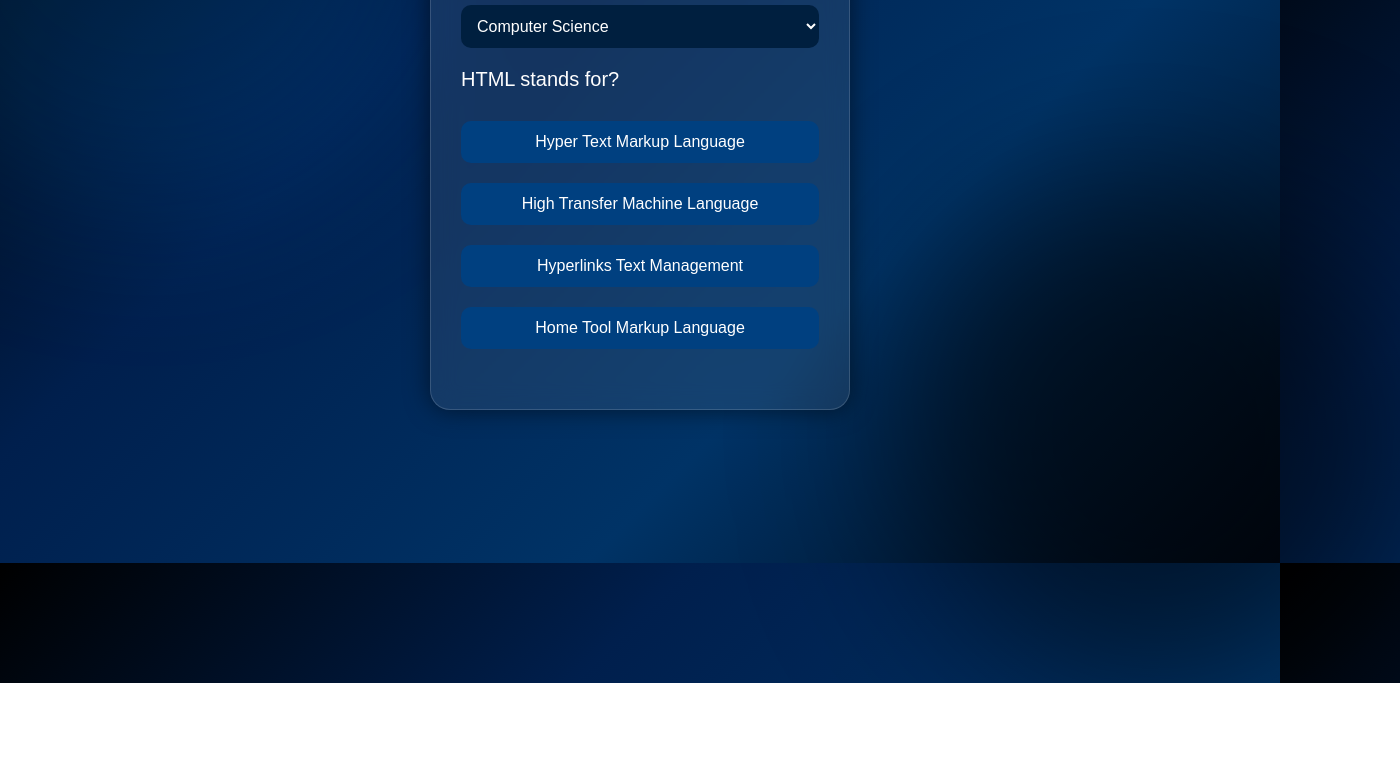
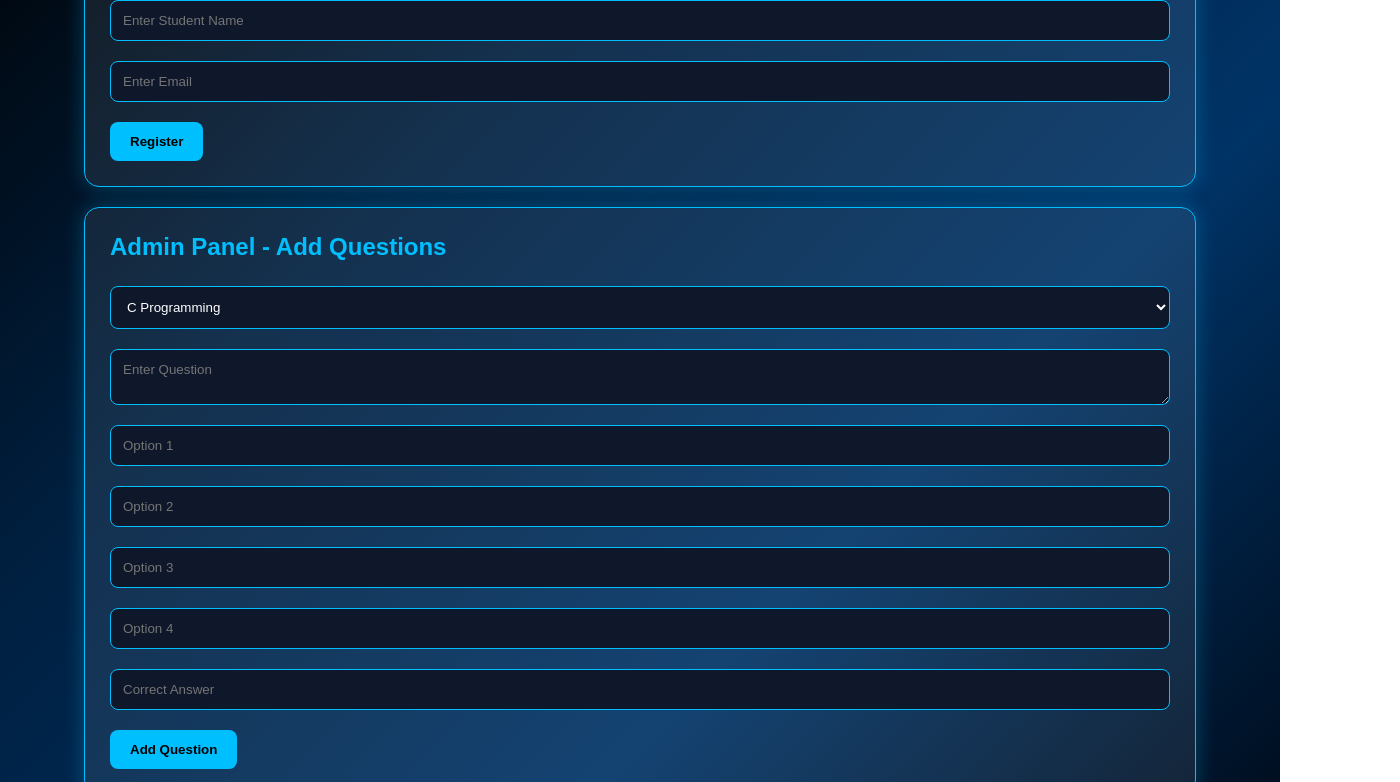
Before and after one commit to devaraswetha002-spec/onlinequiz, a plain HTML site: page index.html in a window 1280 px wide. Shown: the part 237-1019 px from the top of the page, 1400 px wide, since content can reach past the window. Before the commit the page ends 920 px from the top, so only its background shows below. Drawn offline with Linux system fonts and the light colour scheme.

Commit message:
Update index.html

````diff
--- a/index.html
+++ b/index.html
@@ -1,277 +1,329 @@
+# Online Quiz Application for Engineering Students
+
+```html
 <!DOCTYPE html>
 <html lang="en">
 <head>
-<meta charset="UTF-8" />
-<meta name="viewport" content="width=device-width, initial-scale=1.0"/>
-<title>Engineering Quiz App</title>
-
+  <meta charset="UTF-8">
+  <meta name="viewport" content="width=device-width, initial-scale=1.0">
+  <title>Engineering Quiz Portal</title>
   <style>
     *{
       margin:0;
       padding:0;
       box-sizing:border-box;
-    font-family: Arial, sans-serif;
+      font-family:Arial, sans-serif;
     }
 
     body{
-    height:100vh;
-    display:flex;
-    justify-content:center;
-    align-items:center;
-    background: linear-gradient(135deg,#000000,#001f4d,#003366,#000814);
-    overflow:hidden;
+      background: linear-gradient(135deg,#000000,#001f3f,#003366,#000814);
+      color:white;
+      min-height:100vh;
     }
 
-/* Animated Background */
-body::before{
-    content:"";
-    position:absolute;
-    width:600px;
-    height:600px;
-    background:rgba(0,140,255,0.15);
-    border-radius:50%;
-    top:-150px;
-    left:-150px;
-    filter:blur(80px);
+    header{
+      background:rgba(0,0,0,0.8);
+      padding:20px;
+      text-align:center;
+      box-shadow:0 0 15px #00aaff;
     }
 
-body::after{
-    content:"";
-    position:absolute;
-    width:500px;
-    height:500px;
-    background:rgba(0,0,0,0.5);
-    border-radius:50%;
-    bottom:-120px;
-    right:-120px;
-    filter:blur(80px);
+    header h1{
+      color:#00bfff;
+      font-size:36px;
     }
 
     .container{
-    position:relative;
-    width:420px;
-    background:rgba(255,255,255,0.08);
-    border:1px solid rgba(255,255,255,0.15);
-    backdrop-filter:blur(12px);
-    border-radius:20px;
-    padding:30px;
-    color:white;
-    box-shadow:0 0 25px rgba(0,0,0,0.5);
-    z-index:1;
+      width:90%;
+      max-width:1200px;
+      margin:auto;
+      padding:20px;
     }
 
-.container h1{
-    text-align:center;
-    margin-bottom:20px;
-    color:#4da6ff;
+    .card{
+      background:rgba(255,255,255,0.08);
+      border:1px solid #00bfff;
+      padding:25px;
+      margin-top:20px;
+      border-radius:15px;
+      box-shadow:0 0 20px rgba(0,191,255,0.3);
     }
 
-.subject-select{
-    margin-bottom:20px;
+    h2{
+      color:#00bfff;
+      margin-bottom:15px;
     }
 
-select{
+    input, select, textarea{
       width:100%;
       padding:12px;
+      margin:10px 0;
       border:none;
-    border-radius:10px;
-    background:#001f3f;
+      border-radius:8px;
+      background:#0f172a;
       color:white;
-    font-size:16px;
+      border:1px solid #00bfff;
     }
 
-.question{
-    font-size:20px;
-    margin-bottom:20px;
+    button{
+      background:#00bfff;
+      color:black;
+      padding:12px 20px;
+      border:none;
+      border-radius:8px;
+      cursor:pointer;
+      font-weight:bold;
+      margin-top:10px;
+      transition:0.3s;
     }
 
-.options button{
-    width:100%;
-    margin:10px 0;
-    padding:12px;
-    border:none;
-    border-radius:10px;
-    background:#004080;
+    button:hover{
+      background:#0099cc;
       color:white;
-    cursor:pointer;
-    transition:0.3s;
-    font-size:16px;
     }
 
-.options button:hover{
-    background:#0066cc;
-    transform:scale(1.03);
+    .question-box{
+      margin-top:20px;
+      padding:15px;
+      background:#08111f;
+      border-radius:10px;
+      border-left:5px solid #00bfff;
     }
 
-#nextBtn{
-    width:100%;
-    padding:12px;
-    border:none;
-    border-radius:10px;
-    background:#00bfff;
-    color:black;
-    font-weight:bold;
-    margin-top:15px;
-    cursor:pointer;
+    .question-box p{
+      font-size:18px;
+      margin-bottom:10px;
+    }
+
+    .option{
+      margin:8px 0;
+    }
+
+    .hidden{
       display:none;
     }
 
-#score{
+    .score{
+      font-size:24px;
+      color:#00ffcc;
       text-align:center;
-    font-size:22px;
       margin-top:20px;
-    color:#66ccff;
+    }
+
+    footer{
+      text-align:center;
+      padding:20px;
+      margin-top:40px;
+      background:black;
+      color:#00bfff;
     }
   </style>
 </head>
+<body>
 
-<body>
+<header>
+  <h1>Engineering Online Quiz Application</h1>
+  <p>Subject Wise Quiz Portal for Engineering Students</p>
+</header>
 
 <div class="container">
 
-    <h1>Engineering Quiz App</h1>
-
-    <div class="subject-select">
-        <select id="subject" onchange="loadQuiz()">
-            <option value="cse">Computer Science</option>
-            <option value="ece">Electronics</option>
-            <option value="mech">Mechanical</option>
-        </select>
+  <!-- Student Registration -->
+  <div class="card">
+    <h2>Student Registration</h2>
+    <input type="text" id="studentName" placeholder="Enter Student Name">
+    <input type="email" id="studentEmail" placeholder="Enter Email">
+    <button onclick="registerStudent()">Register</button>
+    <p id="registerMsg"></p>
   </div>
 
-    <div id="quiz">
-        <div class="question" id="question">Question Here</div>
+  <!-- Subject Selection -->
+  <div class="card hidden" id="subjectSection">
+    <h2>Select Subject</h2>
+    <select id="subjectSelect">
+      <option value="">-- Select Subject --</option>
+      <option value="C Programming">C Programming</option>
+      <option value="Java">Java</option>
+      <option value="Python">Python</option>
+      <option value="Database Management">Database Management</option>
+    </select>
+    <button onclick="startQuiz()">Start Quiz</button>
+  </div>
 
-        <div class="options" id="options"></div>
+  <!-- Quiz Section -->
+  <div class="card hidden" id="quizSection">
+    <h2 id="quizTitle"></h2>
+    <div id="questionsContainer"></div>
+    <button onclick="submitQuiz()">Submit Quiz</button>
+    <div class="score" id="score"></div>
+  </div>
 
-        <button id="nextBtn" onclick="nextQuestion()">Next Question</button>
+  <!-- Admin Panel -->
+  <div class="card">
+    <h2>Admin Panel - Add Questions</h2>
 
-        <div id="score"></div>
+    <select id="adminSubject">
+      <option value="C Programming">C Programming</option>
+      <option value="Java">Java</option>
+      <option value="Python">Python</option>
+      <option value="Database Management">Database Management</option>
+    </select>
+
+    <textarea id="questionText" placeholder="Enter Question"></textarea>
+    <input type="text" id="option1" placeholder="Option 1">
+    <input type="text" id="option2" placeholder="Option 2">
+    <input type="text" id="option3" placeholder="Option 3">
+    <input type="text" id="option4" placeholder="Option 4">
+    <input type="text" id="correctAnswer" placeholder="Correct Answer">
+
+    <button onclick="addQuestion()">Add Question</button>
+    <p id="adminMsg"></p>
   </div>
 
 </div>
 
+<footer>
+  © 2026 Engineering Quiz Portal | Blue & Black Theme Design
+</footer>
+
 <script>
 
-const quizData = {
-    cse: [
-        {
-            question: "HTML stands for?",
-            options: [
-                "Hyper Text Markup Language",
-                "High Transfer Machine Language",
-                "Hyperlinks Text Management",
-                "Home Tool Markup Language"
-            ],
-            answer: 0
-        },
-        {
-            question: "Which language is used for styling web pages?",
-            options: ["Python","CSS","Java","C++"],
-            answer: 1
-        }
-    ],
+  let students = [];
 
-    ece: [
-        {
-            question: "What is the unit of resistance?",
-            options: ["Volt","Ampere","Ohm","Watt"],
-            answer: 2
-        },
-        {
-            question: "Which device converts AC to DC?",
-            options: ["Rectifier","Amplifier","Transformer","Oscillator"],
-            answer: 0
-        }
-    ],
-
-    mech: [
-        {
-            question: "SI unit of force?",
-            options: ["Pascal","Newton","Joule","Watt"],
-            answer: 1
-        },
-        {
-            question: "Which engine uses spark plug?",
-            options: ["Diesel Engine","Petrol Engine","Steam Engine","Turbine"],
-            answer: 1
-        }
-    ]
+  let quizData = {
+    "C Programming": [],
+    "Java": [],
+    "Python": [],
+    "Database Management": []
   };
 
-let currentQuestion = 0;
-let score = 0;
-let currentSubject = "cse";
+  // Default Questions
+  for(let i=1;i<=10;i++){
+    quizData["C Programming"].push({
+      question:`C Question ${i}`,
+      options:["Option A","Option B","Option C","Option D"],
+      answer:"Option A"
+    });
 
-function loadQuiz() {
+    quizData["Java"].push({
+      question:`Java Question ${i}`,
+      options:["Option A","Option B","Option C","Option D"],
+      answer:"Option B"
+    });
 
-    currentSubject = document.getElementById("subject").value;
-    currentQuestion = 0;
-    score = 0;
+    quizData["Python"].push({
+      question:`Python Question ${i}`,
+      options:["Option A","Option B","Option C","Option D"],
+      answer:"Option C"
+    });
 
-    document.getElementById("score").innerHTML = "";
-
-    showQuestion();
+    quizData["Database Management"].push({
+      question:`DBMS Question ${i}`,
+      options:["Option A","Option B","Option C","Option D"],
+      answer:"Option D"
+    });
   }
 
-function showQuestion() {
+  function registerStudent(){
+    let name = document.getElementById("studentName").value;
+    let email = document.getElementById("studentEmail").value;
 
-    const questionData = quizData[currentSubject][currentQuestion];
+    if(name === "" || email === ""){
+      alert("Please fill all fields");
+      return;
+    }
 
-    document.getElementById("question").innerText =
-        questionData.question;
+    students.push({name,email});
 
-    const optionsDiv = document.getElementById("options");
-    optionsDiv.innerHTML = "";
+    document.getElementById("registerMsg").innerHTML =
+      "Registration Successful";
 
-    questionData.options.forEach((option,index) => {
+    document.getElementById("subjectSection").classList.remove("hidden");
+  }
 
-        const button = document.createElement("button");
+  function startQuiz(){
+    let subject = document.getElementById("subjectSelect").value;
 
-        button.innerText = option;
+    if(subject === ""){
+      alert("Please select subject");
+      return;
+    }
 
-        button.onclick = () => checkAnswer(index);
+    document.getElementById("quizSection").classList.remove("hidden");
+    document.getElementById("quizTitle").innerText = subject + " Quiz";
 
-        optionsDiv.appendChild(button);
+    let container = document.getElementById("questionsContainer");
+    container.innerHTML = "";
+
+    let questions = quizData[subject];
+
+    questions.forEach((q,index)=>{
+      let div = document.createElement("div");
+      div.classList.add("question-box");
+
+      let html = `<p>${index+1}. ${q.question}</p>`;
+
+      q.options.forEach(option=>{
+        html += `
+          <div class="option">
+            <input type="radio" name="q${index}" value="${option}"> ${option}
+          </div>
+        `;
       });
 
-    document.getElementById("nextBtn").style.display = "none";
+      div.innerHTML = html;
+      container.appendChild(div);
+    });
   }
 
-function checkAnswer(selected) {
+  function submitQuiz(){
+    let subject = document.getElementById("subjectSelect").value;
+    let questions = quizData[subject];
 
-    const correct =
-        quizData[currentSubject][currentQuestion].answer;
+    let score = 0;
 
-    if(selected === correct){
+    questions.forEach((q,index)=>{
+      let selected = document.querySelector(`input[name="q${index}"]:checked`);
+
+      if(selected && selected.value === q.answer){
         score++;
-        alert("Correct Answer!");
       }
-    else{
-        alert("Wrong Answer!");
+    });
+
+    document.getElementById("score").innerHTML =
+      `Your Score: ${score} / ${questions.length}`;
   }
 
-    document.getElementById("nextBtn").style.display = "block";
+  function addQuestion(){
+    let subject = document.getElementById("adminSubject").value;
+    let question = document.getElementById("questionText").value;
+    let option1 = document.getElementById("option1").value;
+    let option2 = document.getElementById("option2").value;
+    let option3 = document.getElementById("option3").value;
+    let option4 = document.getElementById("option4").value;
+    let answer = document.getElementById("correctAnswer").value;
+
+    if(question === ""){
+      alert("Please enter question");
+      return;
     }
 
-function nextQuestion() {
+    quizData[subject].push({
+      question:question,
+      options:[option1,option2,option3,option4],
+      answer:answer
+    });
 
-    currentQuestion++;
+    document.getElementById("adminMsg").innerHTML =
+      "Question Added Successfully";
 
-    if(currentQuestion < quizData[currentSubject].length){
-
-        showQuestion();
-
-    } else {
-
-        document.getElementById("quiz").innerHTML = `
-            <h2 style="text-align:center;">Quiz Completed!</h2>
-            <div id="score">Your Score: ${score}</div>
-        `;
+    document.getElementById("questionText").value = "";
+    document.getElementById("option1").value = "";
+    document.getElementById("option2").value = "";
+    document.getElementById("option3").value = "";
+    document.getElementById("option4").value = "";
+    document.getElementById("correctAnswer").value = "";
   }
-}
-
-loadQuiz();
 
 </script>
 
````
Lines whose indentation alone changed are shown as unchanged.
